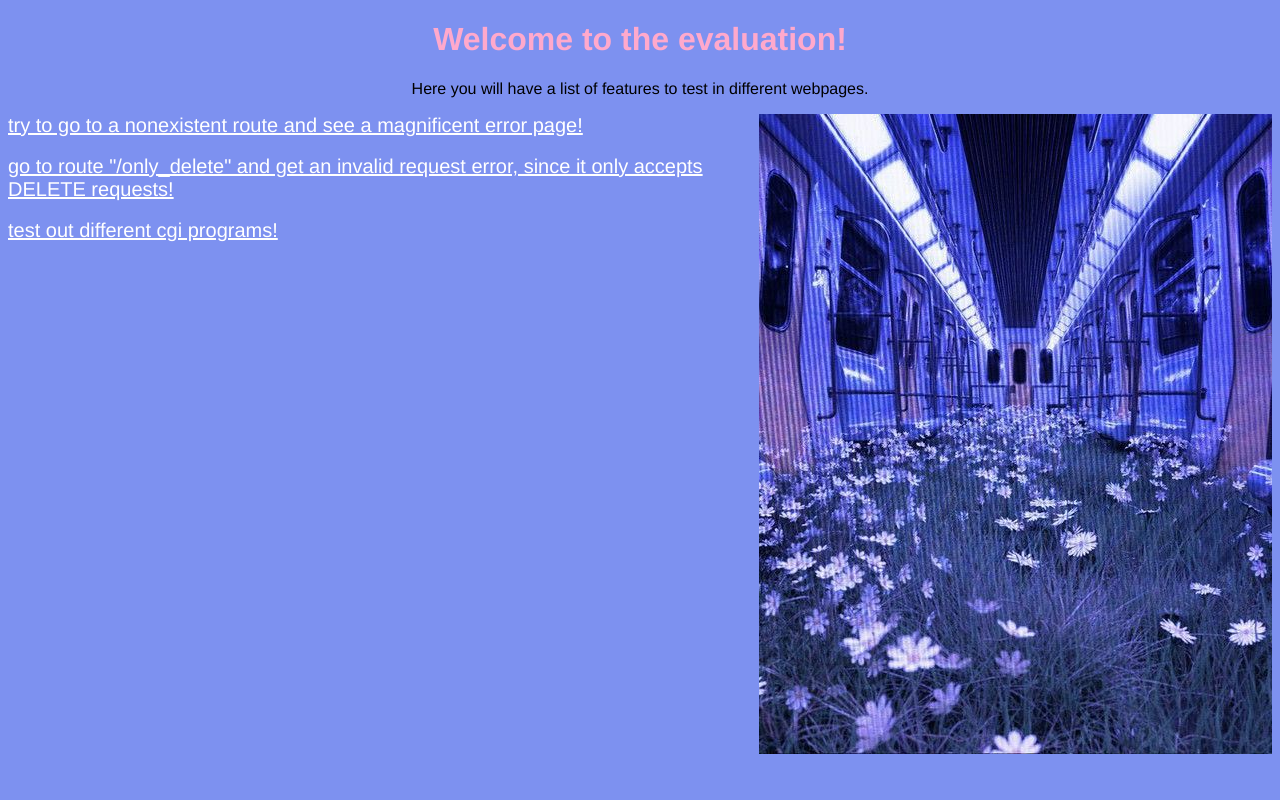
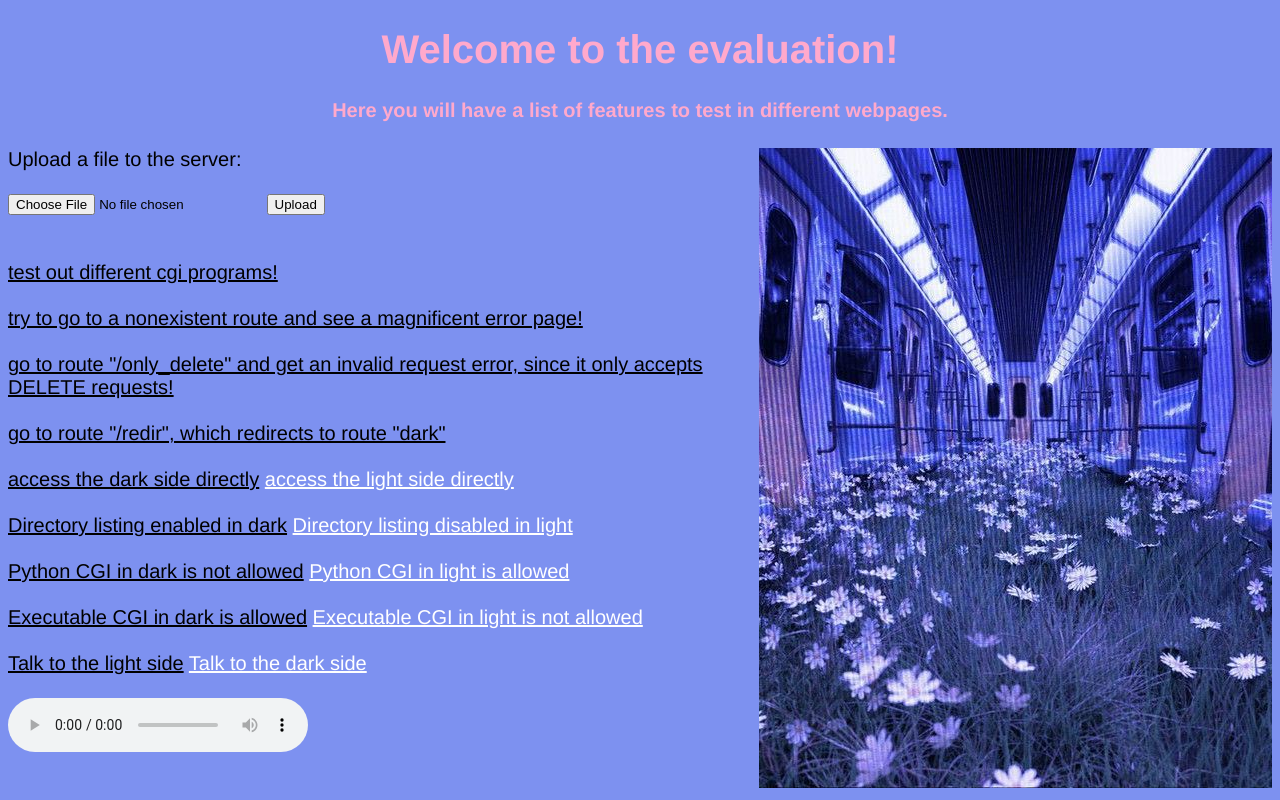
Before and after one commit to denicem/42-webserv, a PHP site: page /blue_index.html in a window 1280 px wide. Run offline with PHP 8.4, Linux system fonts and the light colour scheme.

Commit message:
eval websites done!

```diff
--- a/eval/blue.css
+++ b/eval/blue.css
@@ -1,8 +1,14 @@
-h1 {
+h1, h4 {
 	color: #ffa9cc;
+	text-align: center
 }
 #rnd_img {
 	color: aqua;
 	text-align: right;
 	align-self: fl;
 }
+
+body, a {
+	color: black;
+	font-size: 20px;
+}
--- a/eval/blue_index.html
+++ b/eval/blue_index.html
@@ -13,14 +13,27 @@
 		background-color: #7d91f0;
 		font-family: 'Franklin Gothic Medium', 'Arial Narrow', Arial, sans-serif;"
 		>
-        <h1 style="text-align: center;">Welcome to the evaluation!</h1>
-		<p style="text-align: center;">Here you will have a list of features to test in different webpages.</p>
-
+		<h1>Welcome to the evaluation!</h1>
+		<h4>Here you will have a list of features to test in different webpages.</h4>
 
 		<img id="rnd_img" style="float:right" src="./img/blue_index.jpg" alt="Index picture" />
-		<a href="./nonexistent" style="color: white; font-size: 20px;">try to go to a nonexistent route and see a magnificent error page!</a> <br> <br>
-		<a href="./only_delete" style="color: white; font-size: 20px;">go to route "/only_delete" and get an invalid request error, since it only accepts DELETE requests!</a> <br> <br>
-		<a href="./buttons.html" style="color: white; font-size: 20px;">test out different cgi programs!</a> <br> <br>
+		<form action = "/blue_index.html" method="POST" enctype="multipart/form-data">
+			<p> Upload a file to the server:</p>
+            <input type="file" name="file1"> <button type="submit">Upload</button>
+		</form><br> <br>
+		<a href="./buttons.html">test out different cgi programs!</a> <br> <br>
+        <a href="./nonexistent">try to go to a nonexistent route and see a magnificent error page!</a> <br> <br>
+		<a href="./only_delete">go to route "/only_delete" and get an invalid request error, since it only accepts DELETE requests!</a> <br> <br>
+		<a href="./redir/">go to route "/redir", which redirects to route "dark"</a> <br> <br>
+		<a href="./dark/">access the dark side directly</a>   <a style="color: white;" href="./light/">access the light side directly</a> <br> <br>
+		<a href="./dark/invalid">Directory listing enabled in dark</a>   <a style="color: white;" href="./light/invalid">Directory listing disabled in light</a> <br> <br>
+		<a href="./dark/telephone.py?name=Evaluator">Python CGI in dark is not allowed</a>   <a style="color: white;" href="./light/telephone.py?name=Evaluator">Python CGI in light is allowed</a> <br> <br>
+		<a href="./dark/telephone.cgi?name=Evaluator">Executable CGI in dark is allowed</a>   <a style="color: white;" href="./light/telephone.cgi?name=Evaluator">Executable CGI in light is not allowed</a> <br> <br>
+		<a href="./dark/dark_upload.html">Talk to the light side</a>   <a style="color: white;" href="./light/light_upload.html">Talk to the dark side</a> <br> <br>
 
+		<audio controls autoplay>
+			<source src="./audio/blue_index.mp3" type="audio/mp3">
+			Your browser does not support the audio element
+		</audio>
 	</body>
 </html>
--- a/eval/pink_index.html
+++ b/eval/pink_index.html
@@ -18,5 +18,11 @@
 
 		<img id="rnd_img" src="./img/pink_index.jpg" alt="Index picture" />
 
+        <form action = "/pink_index.html" method="POST" enctype="multipart/form-data">
+			<h3>Upload a file to the server:</h3>
+            <input type="file" name="file1"> <button type="submit">Upload</button>
+            <p>In this server, there is a limit on the client body size. So a file that is too large will generate a "Bad Request" error.</p>
+		</form><br> <br>
+
     </body>
 </html>
```
Also changed, not shown: eval/blue_error400.html (added, +24 -0 lines), eval/dark/dark_index.html (added, +27 -0 lines), eval/dark/dark_upload.html (added, +25 -0 lines), eval/light/light_index.html (added, +28 -0 lines), eval/light/light_upload.html (added, +25 -0 lines), eval/dark/dark_index.jpg (added), eval/dark/dark_upload.jpg (added), eval/img/blue_error400.jpg (added), eval/light/light_index.jpg (added), eval/light/light_upload.jpg (added), eval/pink.css (line endings or trailing spaces), 6 other files. Lines whose indentation alone changed are shown as unchanged.
